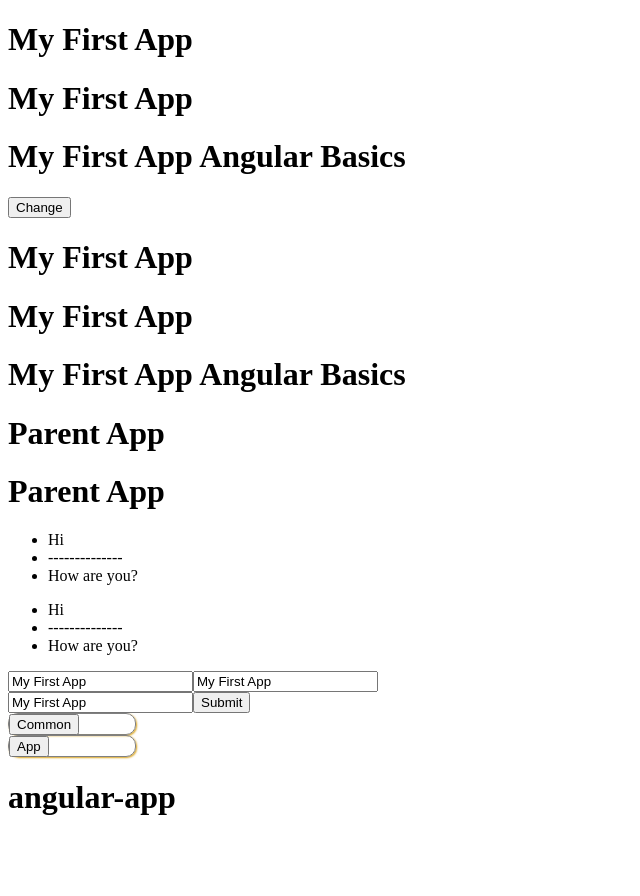
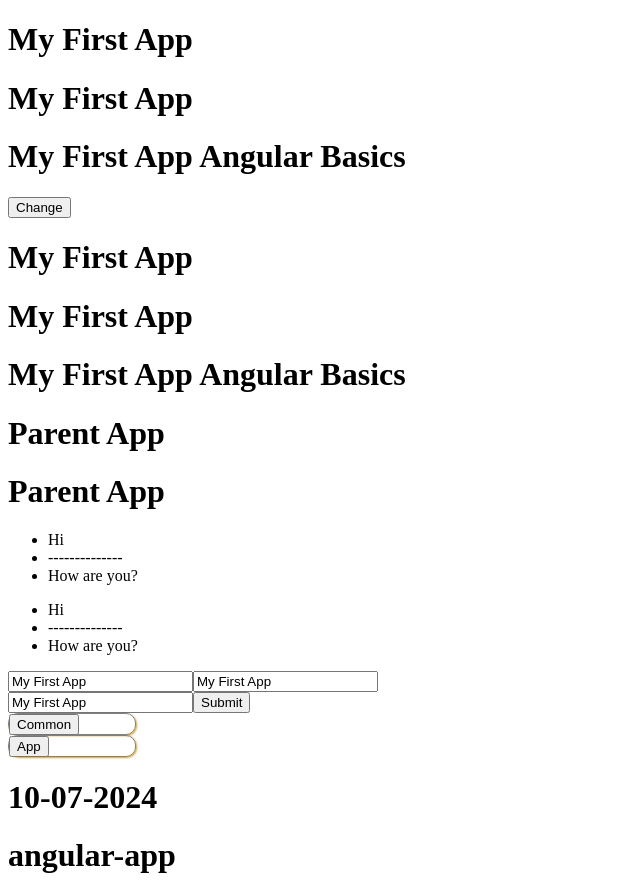
Before and after one commit to santoshsanju/angular, an Angular app in the folder angular-app/: page / in a window 1280 px wide. Shown: the whole page, without its empty margins (0-640 px from the left). Before the commit the page ends 837 px from the top, so only its background shows below. Built offline with nearby package versions, Linux system fonts and the light colour scheme.

Commit message:
Pipes Build-In

```diff
--- a/angular-app/src/app/header/header.component.html
+++ b/angular-app/src/app/header/header.component.html
@@ -57,3 +57,5 @@
 <!-- Content Projection -->
 <app-common><button type="button">Common</button></app-common>
 <app-common><button type="button">App</button></app-common>
+
+<h1>{{todaysDate|date:'dd-MM-yyyy'}}</h1>
--- a/angular-app/src/app/header/header.component.ts
+++ b/angular-app/src/app/header/header.component.ts
@@ -1,4 +1,4 @@
-import { NgFor, NgIf } from '@angular/common';
+import { DatePipe, NgFor, NgIf } from '@angular/common';
 import { Component, EventEmitter, Input, Output, computed, input, output, signal } from '@angular/core';
 import { FormsModule } from '@angular/forms';
 import { CommonComponent } from "../shared/common/common.component";
@@ -6,7 +6,7 @@ import { CommonComponent } from "../shared/common/common.component";
 @Component({
   selector: 'app-header',
   standalone: true,
-  imports: [ NgFor, NgIf, FormsModule, CommonComponent ],
+  imports: [ NgFor, NgIf, FormsModule, CommonComponent, DatePipe ],
   templateUrl: './header.component.html',
   styleUrl: './header.component.scss'
 })
@@ -56,4 +56,7 @@ export class HeaderComponent {
   onSubmit() {
     this.title = "changed to new";
   }
+
+  // Pipe
+  todaysDate = new Date();
 }
```
